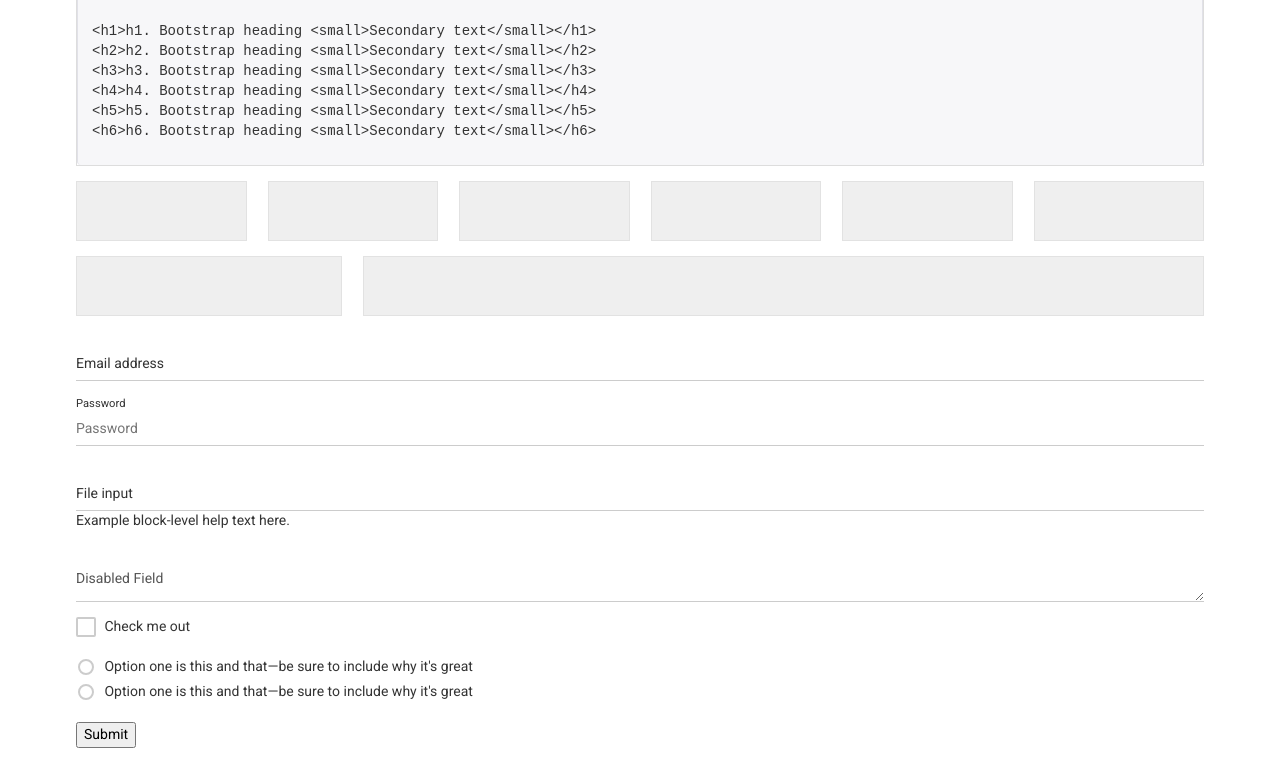
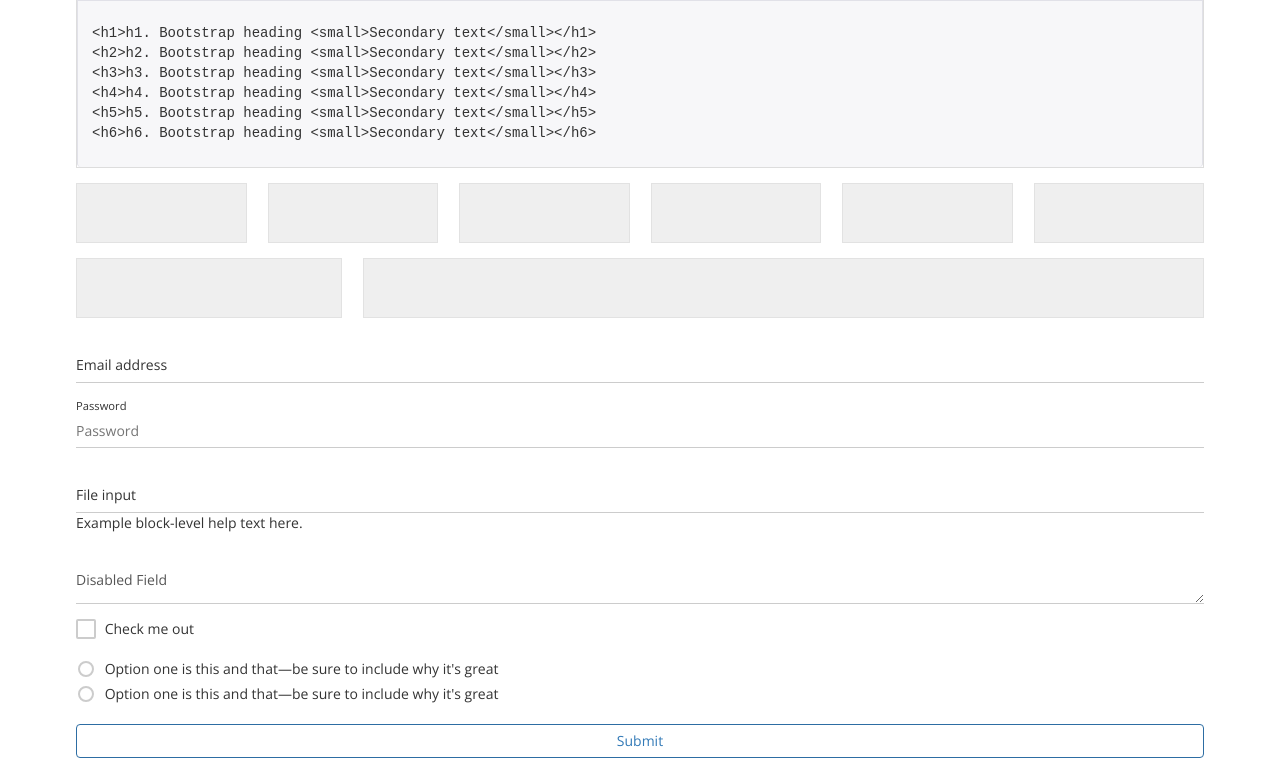
Before and after one commit to aabisht/lightDesign, a website: page app/index.html in a window 1280 px wide. Shown: the part 1463-2221 px from the top of the page. Drawn offline with nearby package versions, Linux system fonts and the light colour scheme.

Commit message:
Created button styling and fixed some issue related to forms.

```diff
--- a/app/index.html
+++ b/app/index.html
@@ -177,7 +177,7 @@
 							</label>
 						</div>
 					</div>
-					<button type="submit" class="btn btn-default">Submit</button>
+					<button type="submit" class="btn btn-primary outline btn-block">Submit</button>
 				  </form>
 			</div>
     	</div>
--- /dev/null
+++ b/app/scss/_buttons.scss
@@ -0,0 +1,108 @@
+.btn {
+    display: inline-block;
+    margin-bottom: 0;
+    font-weight: $btn-font-weight;
+    text-align: center;
+    vertical-align: middle;
+    touch-action: manipulation;
+    cursor: pointer;
+    background-image: none;
+    background: transparent;
+    border: 1px solid transparent;
+    color: $link-color;
+    white-space: nowrap;
+    @include user-select(none);
+    @include button-size($padding-base-vertical, $padding-base-horizontal, $body-font-size, $line-height-base, $border-radius-base);
+
+    &,
+    &:active,
+    &.active {
+        &:focus,
+        &.focus {
+            outline: 0 none;
+        }
+    }
+
+    &:hover,
+    &:focus,
+    &.focus {
+      color: $btn-default-color;
+      text-decoration: none;
+    }
+
+    &:active,
+    &.active {
+        outline: 0;
+        background-image: none;
+        // @include box-shadow(inset 0 3px 5px rgba(0,0,0,.125));
+    }
+
+    &.disabled,
+    &[disabled],
+    fieldset[disabled] & {
+        cursor: $cursor-disabled;
+        @include opacity(.65);
+    }
+}
+
+a.btn {
+    &.disabled,
+    fieldset[disabled] & {
+        pointer-events: none; // Future-proof disabling of clicks on `<a>` elements
+    }
+}
+
+.btn-default {
+    @include button-variant($btn-default-color ,$btn-default-bg, darken($btn-default-bg, 5%));
+}
+
+.btn-primary {
+    @include button-variant($white-color ,$primary-color, darken($primary-color, 5%));
+}
+
+.btn-danger {
+    @include button-variant($white-color, $danger-color, darken($danger-color, 5%));
+}
+
+// Button Sizes
+// --------------------------------------------------
+
+.btn-lg {
+    // line-height: ensure even-numbered height of button next to large input
+    @include button-size($padding-large-vertical, $padding-large-horizontal, $body-font-large, $line-height-large, $btn-border-radius-large);
+}
+.btn-sm {
+    // line-height: ensure proper height of button next to small input
+    @include button-size($padding-small-vertical, $padding-small-horizontal, $body-font-small, $line-height-small, $btn-border-radius-small);
+}
+.btn-xs {
+    @include button-size($padding-xs-vertical, $padding-xs-horizontal, $body-font-small, $line-height-small, $btn-border-radius-small);
+}
+
+.btn-block,
+.display-block{
+    display: block;
+}
+.btn-block{
+    width: 100%;
+}
+.display-inline-block {
+    display: inline-block;
+}
+@each $item in $screen-list {
+    $index: index($screen-list, $item);
+    // @debug $item;
+    @media screen and (min-width: nth($screen-list-name, $index)) {
+
+        .btn#{$item}-block,
+        .display#{$item}-block{
+            display: block;
+        }
+        .btn#{$item}-block{
+            width: 100%;
+        }
+        .display#{$item}-inline-block {
+           display: inline-block;
+        }
+    }
+}
--- a/app/scss/_form-default.scss
+++ b/app/scss/_form-default.scss
@@ -27,7 +27,7 @@
     &[readonly],
     fieldset[disabled] & {
         background-color: $input-bg-disabled;
-        opacity: 1;
+        @include opacity(1);
     }
 
     &[disabled],
--- a/app/scss/_form-material.scss
+++ b/app/scss/_form-material.scss
@@ -18,7 +18,7 @@
 
     & ~ label {
         position: absolute;
-        z-index: 1;
+        z-index: 2;
         left: 0;
         top: $material-input-padding;
         font-size: $body-font-size;
@@ -41,7 +41,7 @@
     &[readonly],
     fieldset[disabled] & {
         background-color: transparent;
-        opacity: 1;
+        @include opacity(1);
         border-color: $input-border;
         @include box-shadow(none);
 
@@ -58,12 +58,27 @@
     }
 
     &[type="file"] {
-        opacity: 0;
+        @include opacity(0);
         position: absolute;
         left: 0;
         top: 0;
         z-index: 3;
         cursor: pointer;
+    }
+
+    .hs-error &,
+    &.hs-error{
+        @include material-form-control-state($danger-color)
+    }
+
+    .hs-succcess &,
+    &.hs-succcess {
+        @include material-form-control-state($success-color)
+    }
+
+    .hs-warning &,
+    &.hs-warning {
+        @include material-form-control-state($warning-color)
     }
 }
 
@@ -73,7 +88,7 @@
 [type="radio"]:not(:checked),
 [type="radio"]:checked {
   position: absolute;
-  opacity: 0;
+  @include opacity(0);
   pointer-events: none;
   margin: 0;
 }
--- a/app/scss/_typography.scss
+++ b/app/scss/_typography.scss
@@ -328,4 +328,4 @@ address {
     margin-bottom: $line-height-computed;
     font-style: normal;
     line-height: $line-height-base;
-  }
+}
--- a/app/scss/_variables.scss
+++ b/app/scss/_variables.scss
@@ -1,4 +1,5 @@
 $gray-base:              #000;
+$white-color:            #fff;
 $gray-darker:            lighten($gray-base, 13.5%); // #222
 $gray-dark:              lighten($gray-base, 20%);   // #333
 $gray:                   lighten($gray-base, 33.5%); // #555
@@ -35,11 +36,11 @@ $state-danger-bg:                #f2dede;
 $state-danger-border:            darken($state-danger-bg, 5%);
 
 
-$body-bg:               #fff;
+$body-bg:               $white-color;
 $text-color:            $gray-dark;
 
-$font-family-primary: 'Roboto', sans-serif;
-$font-family-secondary: 'Open Sans', sans-serif;
+$font-family-primary: 'Open Sans', sans-serif;
+$font-family-secondary: 'Roboto', sans-serif;
 
 $base-font-size: 10px;
 $body-font-size: 1.4rem;
@@ -181,3 +182,14 @@ $material-checkbox-border-radius:       0.2rem;
 
 //** Disabled cursor for form controls and buttons.
 $cursor-disabled:                not-allowed;
+
+//== Buttons
+
+$btn-font-weight:                500 !default;
+
+$btn-default-color:              #333 !default;
+$btn-default-bg:                 #fff !default;
+
+$btn-border-radius-base:         $border-radius-base !default;
+$btn-border-radius-large:        $border-radius-large !default;
+$btn-border-radius-small:        $border-radius-small !default;
--- a/app/scss/light-design.scss
+++ b/app/scss/light-design.scss
@@ -23,3 +23,4 @@
 @import './forms';
 // @import './form-default';
 @import './form-material';
+@import './buttons';
--- /dev/null
+++ b/app/scss/mixins/_button.scss
@@ -0,0 +1,102 @@
+@mixin button-size($padding-vertical, $padding-horizontal, $font-size, $line-height, $border-radius) {
+    padding: $padding-vertical $padding-horizontal;
+    font-size: $font-size;
+    line-height: $line-height;
+    border-radius: $border-radius;
+}
+
+@mixin button-variant($color, $background, $border) {
+    color: $color;
+    background-color: $background;
+    border-color: $border;
+
+    &:focus,
+    &.focus {
+        color: $color;
+        background-color: darken($background, 10%);
+        border-color: darken($border, 25%);
+    }
+
+    &:hover {
+        color: $color;
+        background-color: darken($background, 10%);
+        border-color: darken($border, 12%);
+    }
+    &:active,
+    &.active,
+    .open > &.dropdown-toggle {
+        color: $color;
+        background-color: darken($background, 10%);
+        border-color: darken($border, 12%);
+
+        &:hover,
+        &:focus,
+        &.focus {
+            color: $color;
+            background-color: darken($background, 17%);
+            border-color: darken($border, 25%);
+        }
+    }
+    &:active,
+    &.active,
+    .open > &.dropdown-toggle {
+        background-image: none;
+    }
+    &.disabled,
+    &[disabled],
+    fieldset[disabled] & {
+        &:hover,
+        &:focus,
+        &.focus {
+            background-color: $background;
+                border-color: $border;
+        }
+    }
+
+    &.outline {
+        color: $background;
+        background-color: $transparent-color;
+        border-color: $border;
+
+        &:focus,
+        &.focus {
+            color: darken($background, 10%);
+            background-color: $transparent-color;
+            border-color: darken($border, 25%);
+        }
+
+        &:hover {
+            color: $color;
+            background-color: $background;
+            border-color: $border;
+        }
+
+        &.disabled,
+        &[disabled],
+        fieldset[disabled] & {
+            &:hover,
+            &:focus,
+            &.focus {
+                color: $background;
+                background-color: $transparent-color;
+                border-color: $border;
+            }
+        }
+
+        &:active,
+        &.active,
+        .open > &.dropdown-toggle {
+            color: darken($background, 10%);
+            background-color: $transparent-color;
+            border-color: darken($border, 12%);
+
+            &:hover,
+            &:focus,
+            &.focus {
+                color: darken($background, 17%);
+                background-color: $transparent-color;
+                border-color: darken($border, 25%);
+            }
+        }
+    }
+}
--- a/app/scss/mixins/_forms.scss
+++ b/app/scss/mixins/_forms.scss
@@ -48,3 +48,13 @@
         }
     }
 }
+
+@mixin material-form-control-state($color) {
+    color: $color;
+    border-bottom-color: darken($color, 5%);
+    @include form-control-material-focus(darken($color, 5%));
+
+    ~ label {
+        color: $color;
+    }
+}
--- a/app/scss/mixins/_mixins.scss
+++ b/app/scss/mixins/_mixins.scss
@@ -10,3 +10,4 @@
 @import './grid';
 @import './table-row';
 @import './forms';
+@import './button';
--- a/app/scss/mixins/_vendor-prefixes.scss
+++ b/app/scss/mixins/_vendor-prefixes.scss
@@ -12,6 +12,7 @@
     - Transitions
     - User Select
     - Calc Function
+    - Opacity
 
 */
 
@@ -126,7 +127,7 @@
     // Firefox
     &::-moz-placeholder {
         color: $color;
-        opacity: 1;
+        @include opacity(1);
     }
 
     // Internet Explorer 10+
@@ -311,3 +312,15 @@
     #{$property}: -moz-calc(#{$calcFrom}  #{$calcType} #{$calcTo});
     #{$property}: calc(#{$calcFrom}  #{$calcType} #{$calcTo});
 }
+
+/*
+    ---------------- Opacity ----------------
+
+*/
+
+@mixin opacity($opacity) {
+    opacity: $opacity;
+    // IE8 filter
+    $opacity-ie: ($opacity * 100);
+    filter: alpha(opacity=$opacity-ie);
+  }
```
Also changed, not shown: app/dist/css/light-design.css, 1 other file.
